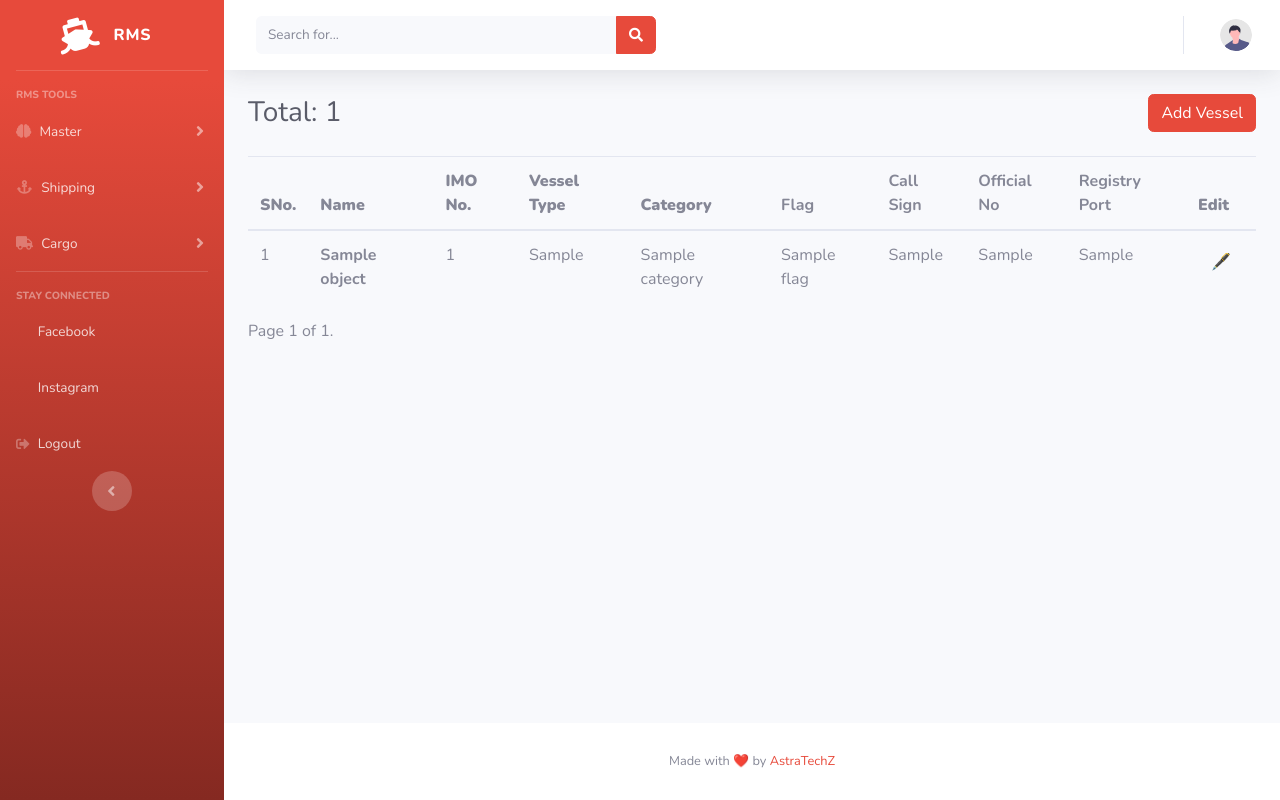
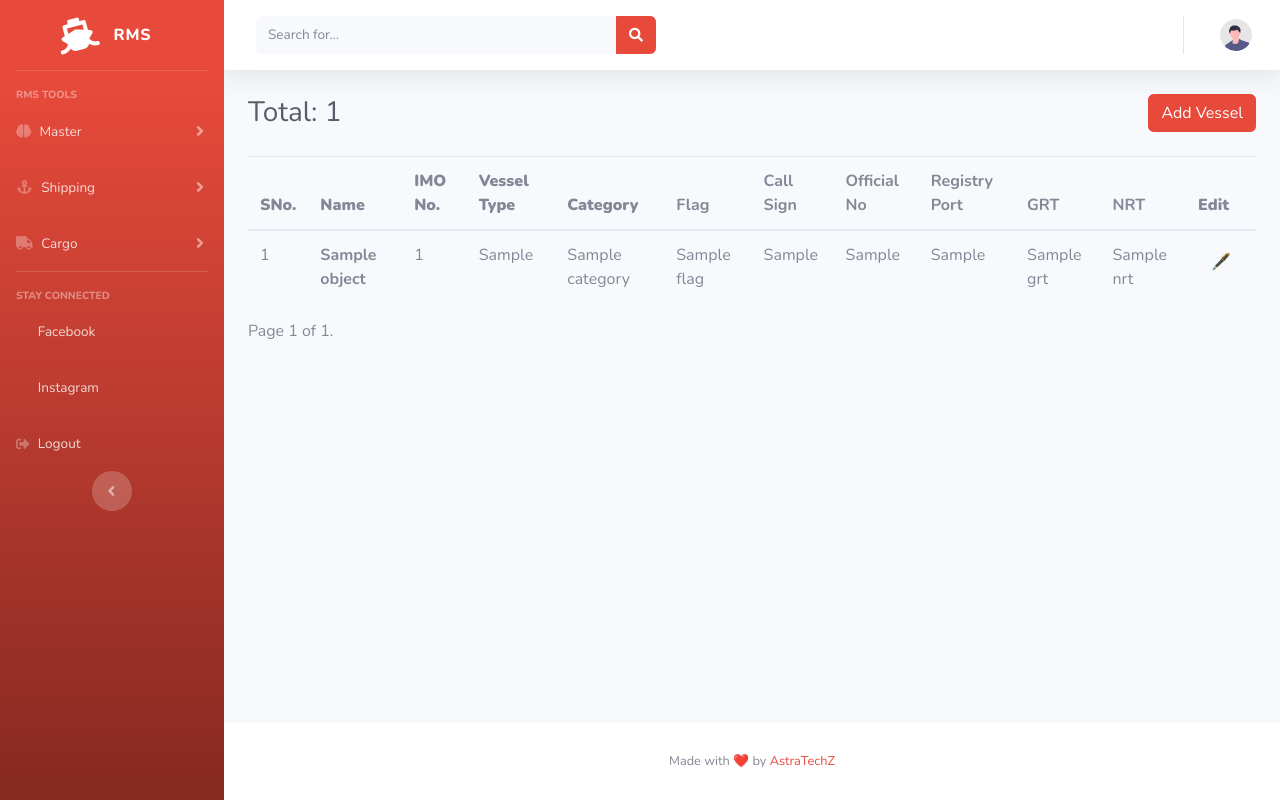
Before and after one commit to progmatic-99/CargoFlow, a Django app: template shipping/templates/shipping/vessel_list.html in a window 1280 px wide. Run offline with Django 4.2, Linux system fonts and the light colour scheme; the template is opened without the code that fills it: most values are stand-ins (such as "Sample title", 1, 10 or a date in 2020); some libraries are stand-ins or nearby versions.

Commit message:
fix: add get,nrt to vessel list

```diff
--- a/shipping/templates/shipping/vessel_list.html
+++ b/shipping/templates/shipping/vessel_list.html
@@ -20,6 +20,8 @@
         <th scope="col">Call Sign</th>
         <th scope="col">Official No</th>
         <th scope="col">Registry Port</th>
+        <th scope="col">GRT</th>
+        <th scope="col">NRT</th>
         <th scope="col"><strong>Edit</strong></th>
     </tr>
     </thead>
@@ -35,6 +37,8 @@
             <td>{{c.call_sign}}</td>
             <td>{{c.official_no}}</td>
             <td>{{c.registry_port}}</td>
+            <td>{{c.grt}}</td>
+            <td>{{c.nrt}}</td>
             <td><a href="{%url 'vessel-edit' c.slug %}"><button class="btn">🖋️</button></a></td>
         </tr>
     {% endfor %}
```
